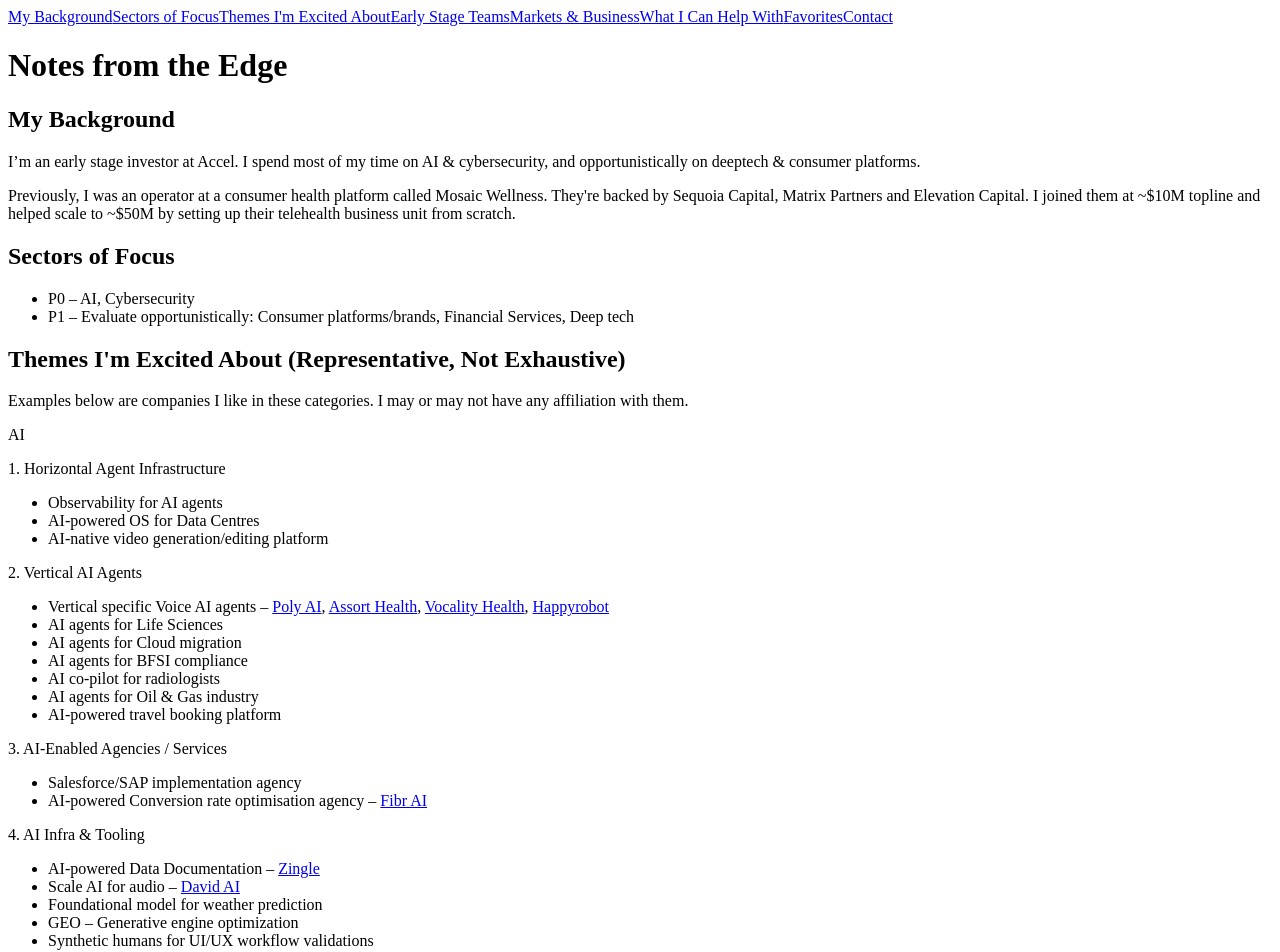
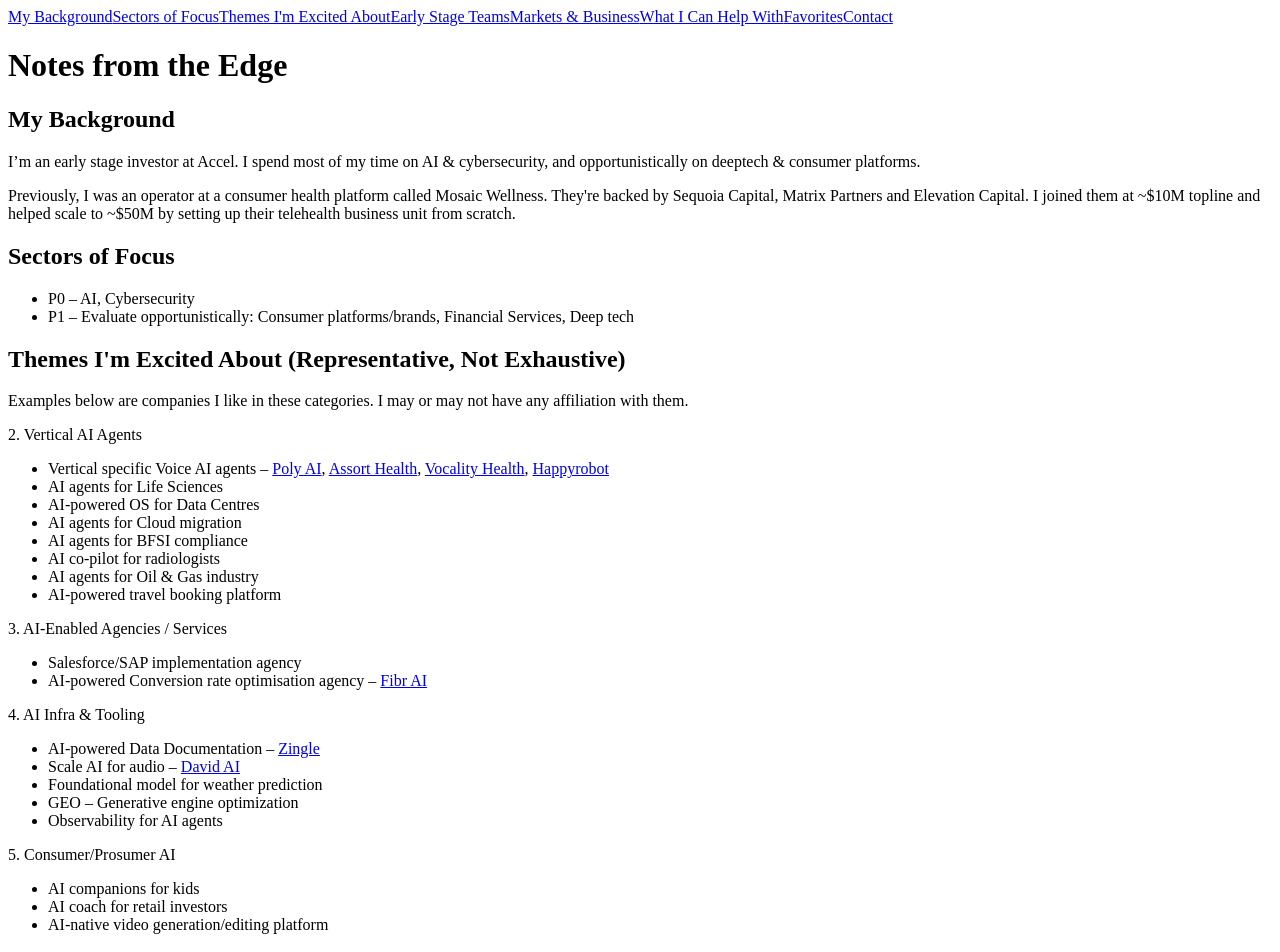
Before and after one commit to CJ-os-99/chitranjan-personal, a Next.js app: page / in a window 1280 px wide. Shown: the top 952 px of the page. Built offline with nearby package versions, Linux system fonts and the light colour scheme.

Commit message:
Update index.js

```diff
--- a/pages/index.js
+++ b/pages/index.js
@@ -41,18 +41,11 @@
           <h2 className="text-xl font-semibold mb-2">Themes I'm Excited About (Representative, Not Exhaustive)</h2>
           <p className="text-sm text-gray-500 mb-4">Examples below are companies I like in these categories. I may or may not have any affiliation with them.</p>
 
-          <p className="text-xl font-bold mt-6">AI</p>
-          <p className="font-semibold mt-4">1. Horizontal Agent Infrastructure</p>
-          <ul className="list-disc list-inside text-sm">
-            <li>Observability for AI agents</li>
-            <li>AI-powered OS for Data Centres</li>
-            <li>AI-native video generation/editing platform</li>
-          </ul>
-
           <p className="font-semibold mt-4">2. Vertical AI Agents</p>
           <ul className="list-disc list-inside text-sm">
             <li>Vertical specific Voice AI agents – <a href="https://www.poly.ai">Poly AI</a>, <a href="https://www.assorthealth.com">Assort Health</a>, <a href="https://www.vocalityhealth.com">Vocality Health</a>, <a href="https://www.happyrobot.ai">Happyrobot</a></li>
             <li>AI agents for Life Sciences</li>
+            <li>AI-powered OS for Data Centres</li>
             <li>AI agents for Cloud migration</li>
             <li>AI agents for BFSI compliance</li>
             <li>AI co-pilot for radiologists</li>
@@ -72,13 +65,14 @@
             <li>Scale AI for audio – <a href="https://www.withdavid.ai/">David AI</a></li>
             <li>Foundational model for weather prediction</li>
             <li>GEO – Generative engine optimization</li>
-            <li>Synthetic humans for UI/UX workflow validations</li>
+            <li>Observability for AI agents</li>
           </ul>
 
-          <p className="font-semibold mt-4">5. Consumer AI</p>
+          <p className="font-semibold mt-4">5. Consumer/Prosumer AI</p>
           <ul className="list-disc list-inside text-sm">
             <li>AI companions for kids</li>
             <li>AI coach for retail investors</li>
+            <li>AI-native video generation/editing platform</li>
           </ul>
 
           <p className="font-semibold mt-4">6. Knowledge Work</p>
@@ -86,6 +80,7 @@
             <li>Gong for high ticket offline sales</li>
             <li>Video AI agent for pre-sales & onboarding</li>
             <li>AI co-pilots for Site Reliability Engineers (SREs)</li>
+            <li>Synthetic humans for UI/UX workflow validations</li>
           </ul>
         </section>
         <section id="themes-cybersecurity" className="mb-8">
```
